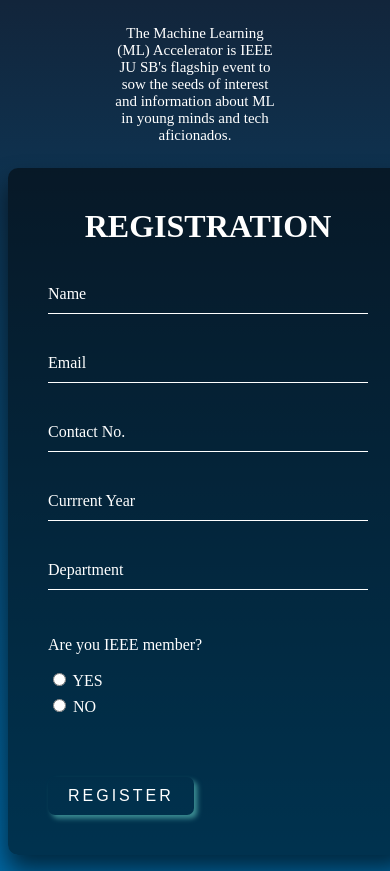
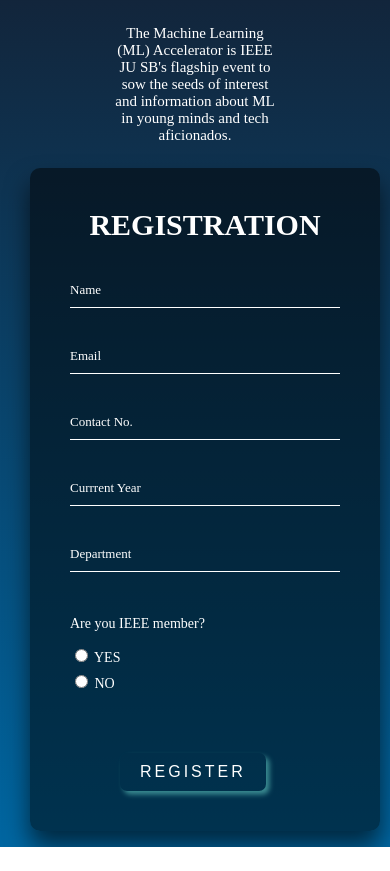
Before and after one commit to sadiqebrahim/sadiqebrahim.github.io, a plain HTML site: page IEEE/index.html in a window 390 px wide. Shown: the part 93-964 px from the top of the page. After the commit the page ends 940 px from the top, so only its background shows below. Drawn offline with Linux system fonts and the light colour scheme.

Commit message:
first commit

```diff
--- a/IEEE/style.css
+++ b/IEEE/style.css
@@ -142,3 +142,28 @@ header img{
         width: 600px;
     }
 }
+
+@media (max-width:450px) {
+    .form {
+        width: 350px;
+        margin-left: 22px;
+    }
+    .element input {
+        font-size: 13px;
+    }
+    .element label {
+        font-size: 13px;
+    }
+    .form h1 {
+        font-size: 30px;
+    }
+    .select {
+        font-size: 14px;
+    }
+    .button {
+        margin-left: 50px;
+    }
+    .button:active {
+        margin-left:55px;
+    }
+}
```
